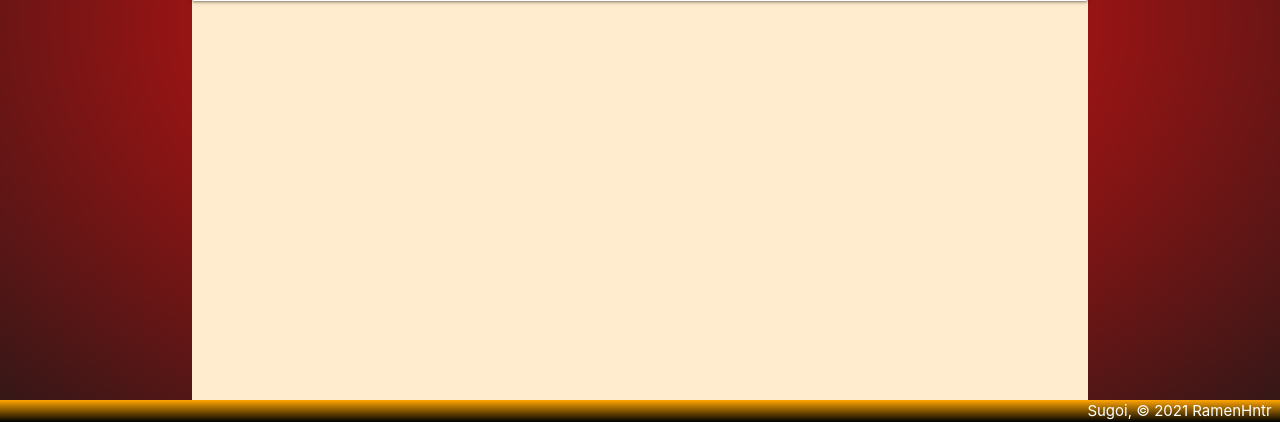
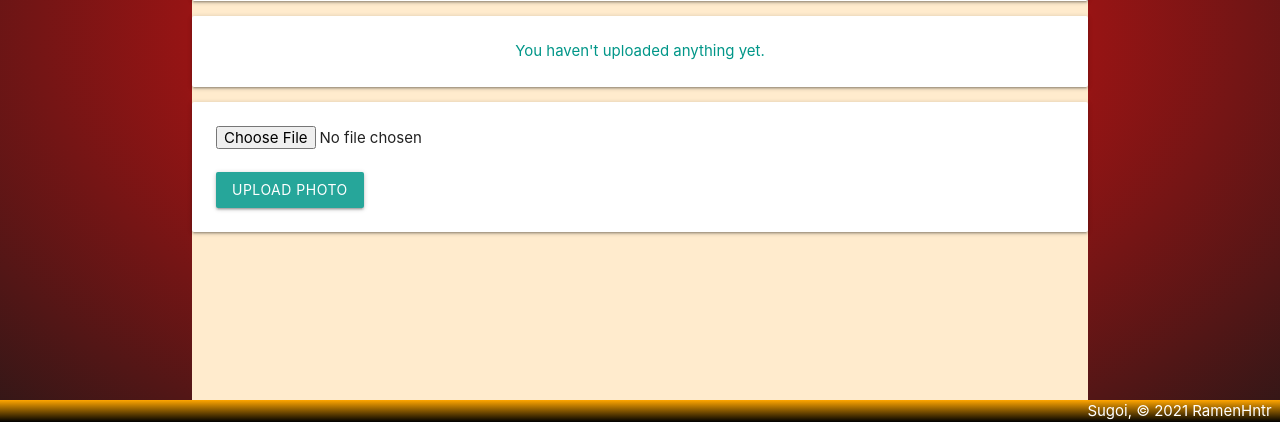
Before and after one commit to mikec7592/RamenHntr, a Django app: template main_app/templates/ramen/detail.html in a window 1280 px wide. Shown: the part 378-800 px from the top of the page. Run offline with Django 3.2, Linux system fonts and the light colour scheme; the template is opened without the code that fills it, so the values that code supplies are empty.

Commit message:
photo upload works but being blocked by corbs.  possible content type difference in headers?

```diff
--- a/main_app/admin.py
+++ b/main_app/admin.py
@@ -1,4 +1,5 @@
 from django.contrib import admin
-from .models import Ramen
+from .models import Ramen, Photo
 # Register your models here.
 admin.site.register(Ramen)
+admin.site.register(Photo)
--- a/main_app/templates/ramen/detail.html
+++ b/main_app/templates/ramen/detail.html
@@ -19,5 +19,15 @@
     <a href="{% url 'ramen_delete' ramen.id %}">Remove</a>
   </div>
 </div>
-
+{% for photo in ramen.photo_set.all %}
+<img class="responsive-img card-panel" src="{{photo.url}}">
+{% empty %}
+<div class="card-panel teal-text center-align">You haven't uploaded anything yet.</div>
+{% endfor %}
+<form action="{% url 'add_photo' ramen.id %}" enctype="multipart/form-data" method="POST" class="card-panel">
+    {% csrf_token %}
+    <input type="file" name="photo-file">
+    <br><br>
+    <input type="submit" class="btn" value="Upload Photo">
+</form>
 {% endblock %}
--- a/main_app/urls.py
+++ b/main_app/urls.py
@@ -9,4 +9,5 @@ urlpatterns = [
     path('ramen/create', views.RamenCreate.as_view(), name='ramen_create'),
     path('ramen/<int:pk>/update/', views.RamenUpdate.as_view(), name='ramen_update'),
     path('ramen/<int:pk>/delete/', views.RamenDelete.as_view(), name='ramen_delete'),
+    path('ramen/<int:ramen_id>/add_photo/', views.add_photo, name='add_photo'),
 ]
```
Also changed, not shown: main_app/models.py (+8 -0 lines), main_app/views.py (+25 -2 lines), main_app/migrations/0002_photo.py (added).
